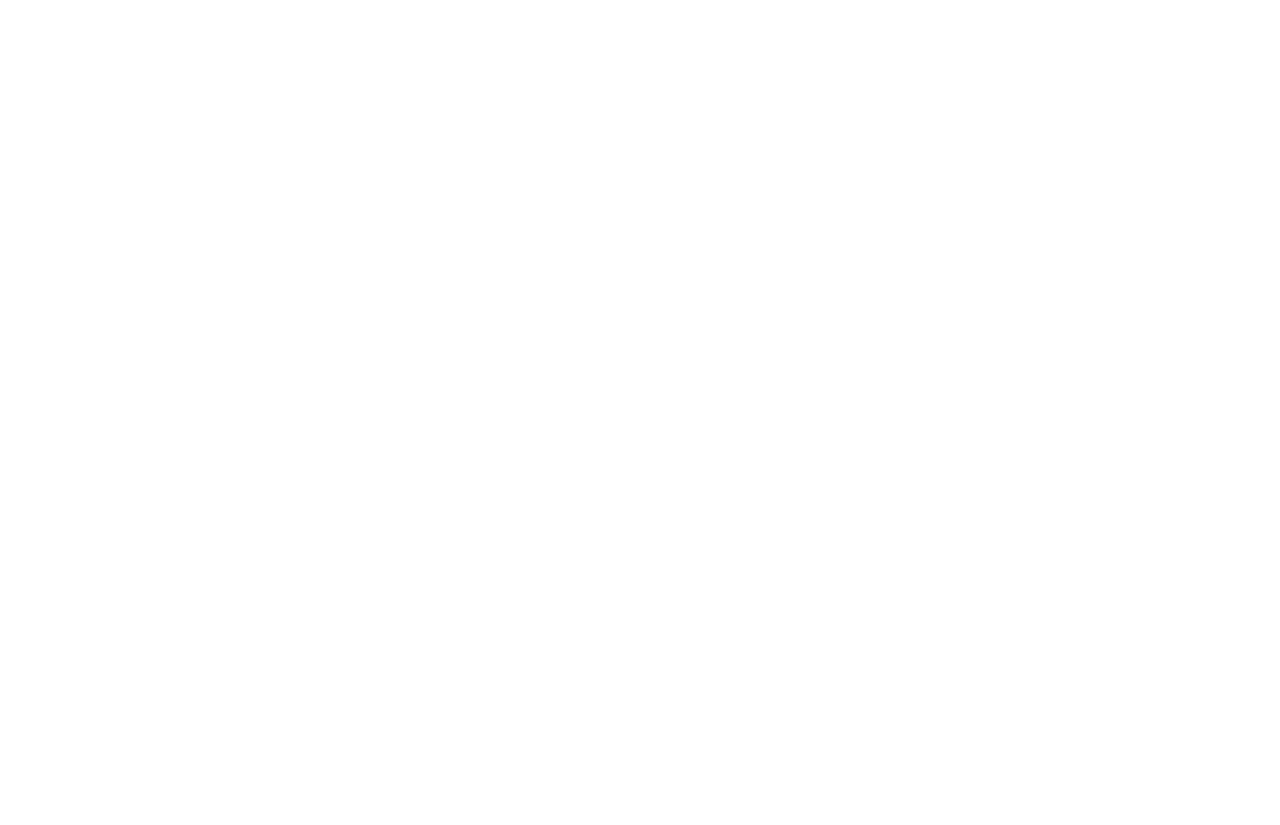
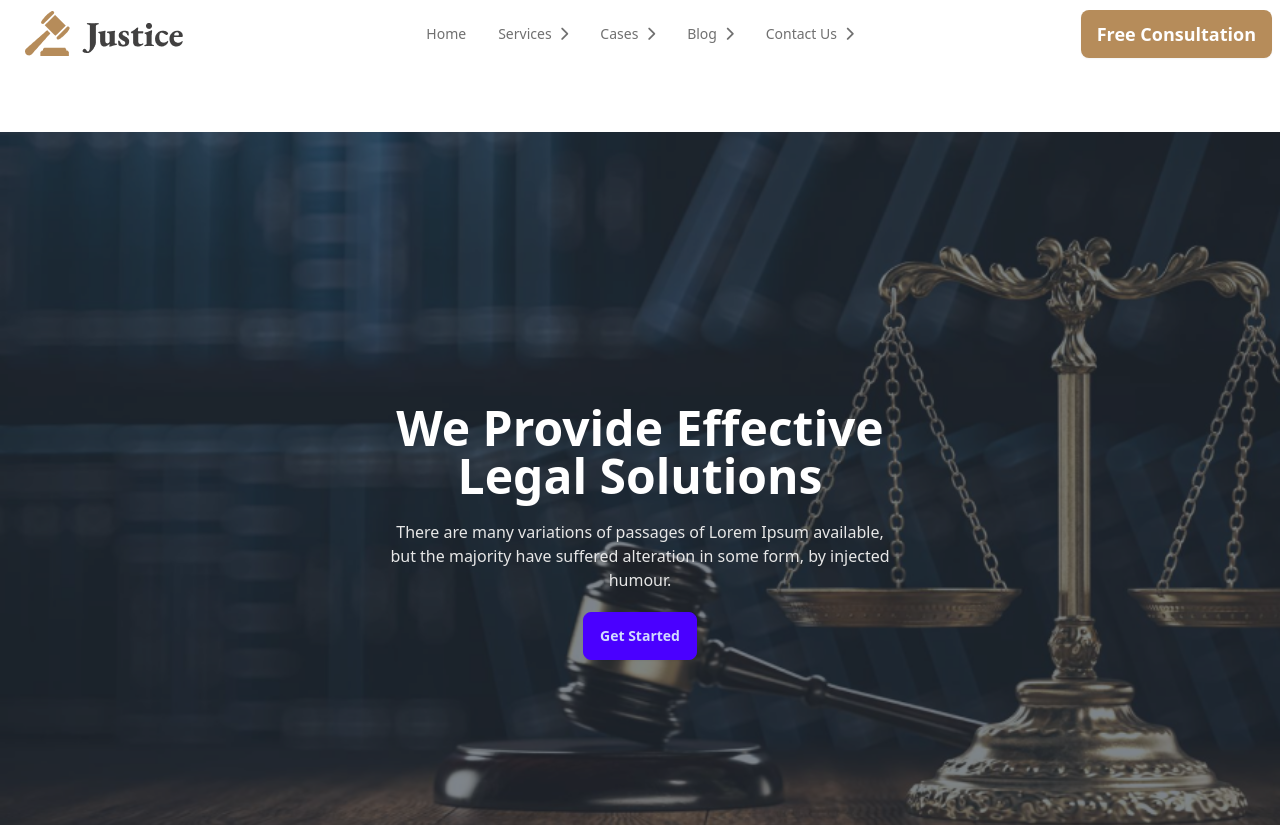
Before and after one commit to HumayunKabirSobuj/Legal-Solution-Project-Module-14, a plain HTML site: page index.html in a window 1280 px wide. Shown: the top 825 px of the page. Before the commit the page ends 800 px from the top, so only its background shows below. Drawn offline with nearby package versions, Linux system fonts and the light colour scheme.

Commit message:
banner section added

```diff
--- a/index.html
+++ b/index.html
@@ -5,11 +5,112 @@
     <meta charset="UTF-8">
     <meta name="viewport" content="width=device-width, initial-scale=1.0">
     <title>Legal Solution Project</title>
+
+    <!-- tailwind css and daisy UI -->
+    <link href="https://cdn.jsdelivr.net/npm/daisyui@4.6.0/dist/full.min.css" rel="stylesheet" type="text/css" />
+    <script src="https://cdn.tailwindcss.com"></script>
+
+    <!-- google Font -->
+    <link rel="preconnect" href="https://fonts.googleapis.com">
+    <link rel="preconnect" href="https://fonts.gstatic.com" crossorigin>
+    <link
+        href="https://fonts.googleapis.com/css2?family=EB+Garamond:wght@400;500;600;700;800&family=Poppins:wght@400;500;600;700;800&display=swap"
+        rel="stylesheet">
+
+    <!-- Font Awesome -->
+    <link rel="stylesheet" href="https://cdnjs.cloudflare.com/ajax/libs/font-awesome/6.5.1/css/all.min.css"
+        integrity="sha512-DTOQO9RWCH3ppGqcWaEA1BIZOC6xxalwEsw9c2QQeAIftl+Vegovlnee1c9QX4TctnWMn13TZye+giMm8e2LwA=="
+        crossorigin="anonymous" referrerpolicy="no-referrer" />
+
+    <script>
+        tailwind.config = {
+            theme: {
+                extend: {
+                    colors: {
+                        'button-bg': '#B68C5A',
+                    }
+                }
+            }
+        }
+    </script>
+
+
+    <style>
+        .font-eb {
+            font-family: 'EB Garamond', serif;
+        }
+
+        .font-Poppins {
+            font-family: 'Poppins', sans-serif;
+        }
+    </style>
 </head>
 
 <body>
 
-    <header>
+    <header class="container mx-auto">
+
+        <!-- navbar design here -->
+        <nav>
+            <div class="navbar bg-base-100">
+                <div class="navbar-start">
+                    <div class="dropdown">
+                        <div tabindex="0" role="button" class="btn btn-ghost lg:hidden">
+                            <svg xmlns="http://www.w3.org/2000/svg" class="h-5 w-5" fill="none" viewBox="0 0 24 24"
+                                stroke="currentColor">
+                                <path stroke-linecap="round" stroke-linejoin="round" stroke-width="2"
+                                    d="M4 6h16M4 12h8m-8 6h16" />
+                            </svg>
+                        </div>
+                        <ul tabindex="0"
+                            class="menu menu-sm dropdown-content mt-3 z-[1] p-2 shadow bg-base-100 rounded-box w-52">
+                            <li><a class=".font-Poppins text-[#707070]">Home</a></li>
+                            <li><a class=".font-Poppins text-[#707070]">Services <i
+                                        class="fa-solid fa-chevron-right"></i></a></li>
+                            <li><a class=".font-Poppins text-[#707070]">Cases <i
+                                        class="fa-solid fa-chevron-right"></i></a></li>
+                            <li><a class=".font-Poppins text-[#707070]">Blog <i
+                                        class="fa-solid fa-chevron-right"></i></a></li>
+                            <li><a class=".font-Poppins text-[#707070]">Contact Us<i
+                                        class="fa-solid fa-chevron-right"></i></a></li>
+                        </ul>
+                    </div>
+                    <a class="btn btn-ghost text-xl"><img src="images/logo2.png" alt=""></a>
+                </div>
+                <div class="navbar-center hidden lg:flex">
+                    <ul class="menu menu-horizontal px-1">
+                        <li><a class=".font-Poppins text-[#707070]">Home</a></li>
+                        <li><a class=".font-Poppins text-[#707070]">Services <i
+                                    class="fa-solid fa-chevron-right"></i></a></li>
+                        <li><a class=".font-Poppins text-[#707070]">Cases <i class="fa-solid fa-chevron-right"></i></a>
+                        </li>
+                        <li><a class=".font-Poppins text-[#707070]">Blog <i class="fa-solid fa-chevron-right"></i></a>
+                        </li>
+                        <li><a class=".font-Poppins text-[#707070]">Contact Us<i
+                                    class="fa-solid fa-chevron-right"></i></a></li>
+                    </ul>
+                </div>
+                <div class="navbar-end">
+                    <a class="btn btn-secondary bg-button-bg border-none duration-500 text-white text-lg font-semibold">Free
+                        Consultation</a>
+                </div>
+            </div>
+        </nav>
+
+        <!-- banner design here -->
+        <section class="my-16">
+            <div class="hero min-h-screen"
+                style="background-image: url(images/banner.png);">
+                <div class="hero-overlay bg-opacity-60"></div>
+                <div class="hero-content text-center text-neutral-content">
+                    <div class="max-w-lg">
+                        <h1 class="text-white mb-5 text-5xl font-extrabold .font-eb">We Provide Effective <br> Legal Solutions</h1>
+                        <p class="mb-5 .font-Poppins text-[#E7E7E7] font-normal">There are many variations of passages of Lorem Ipsum available, but the majority have suffered alteration in some form, by injected humour.</p>
+                        <button class="btn btn-primary">Get Started</button>
+                    </div>
+                </div>
+            </div>
+        </section>
 
     </header>
 
--- /dev/null
+++ b/tailwind.config.js
@@ -0,0 +1,8 @@
+/** @type {import('tailwindcss').Config} */
+module.exports = {
+    content: ["./src/**/*.{html,js}"],
+    theme: {
+      extend: {},
+    },
+    plugins: [],
+  }
```
